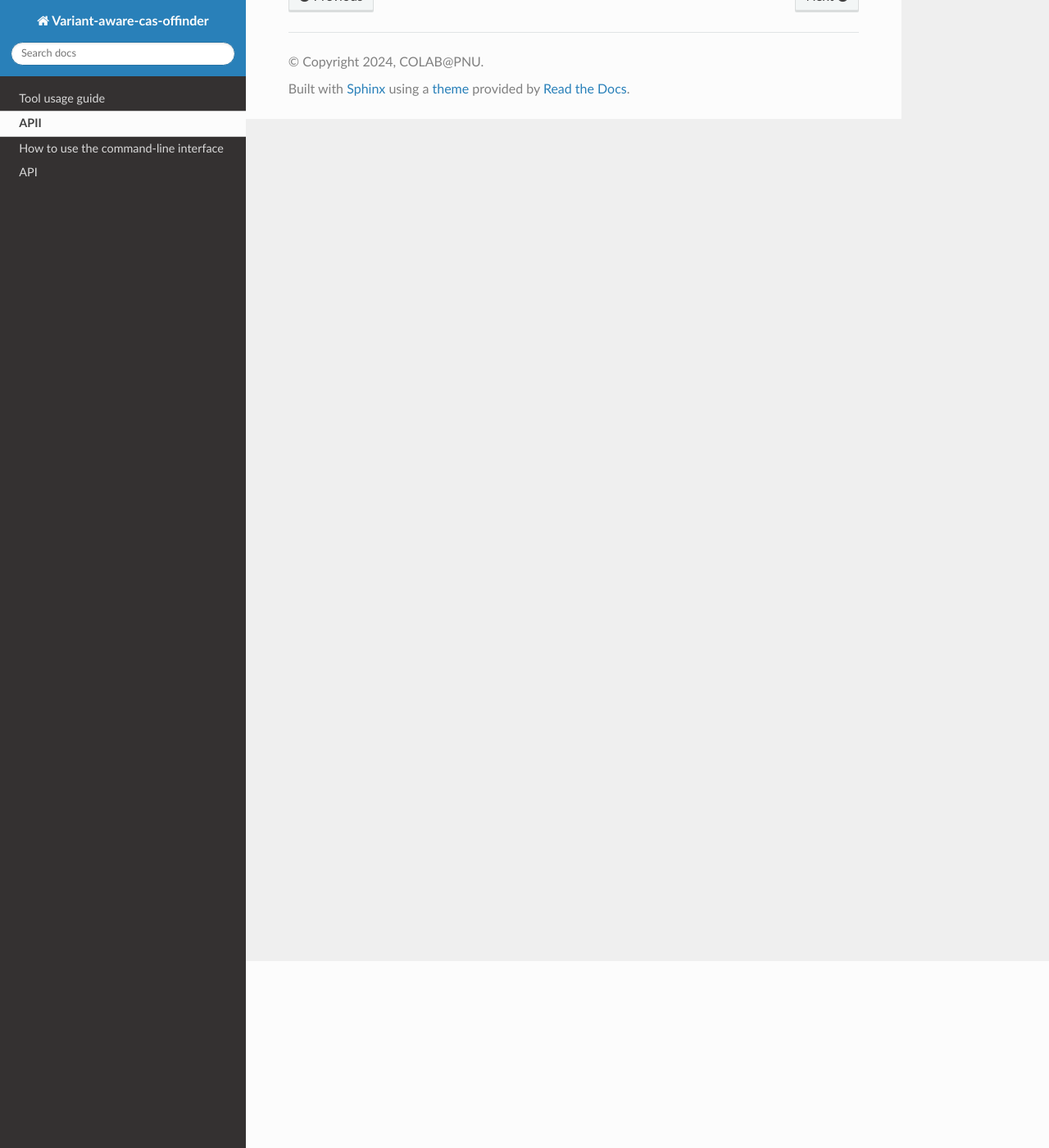
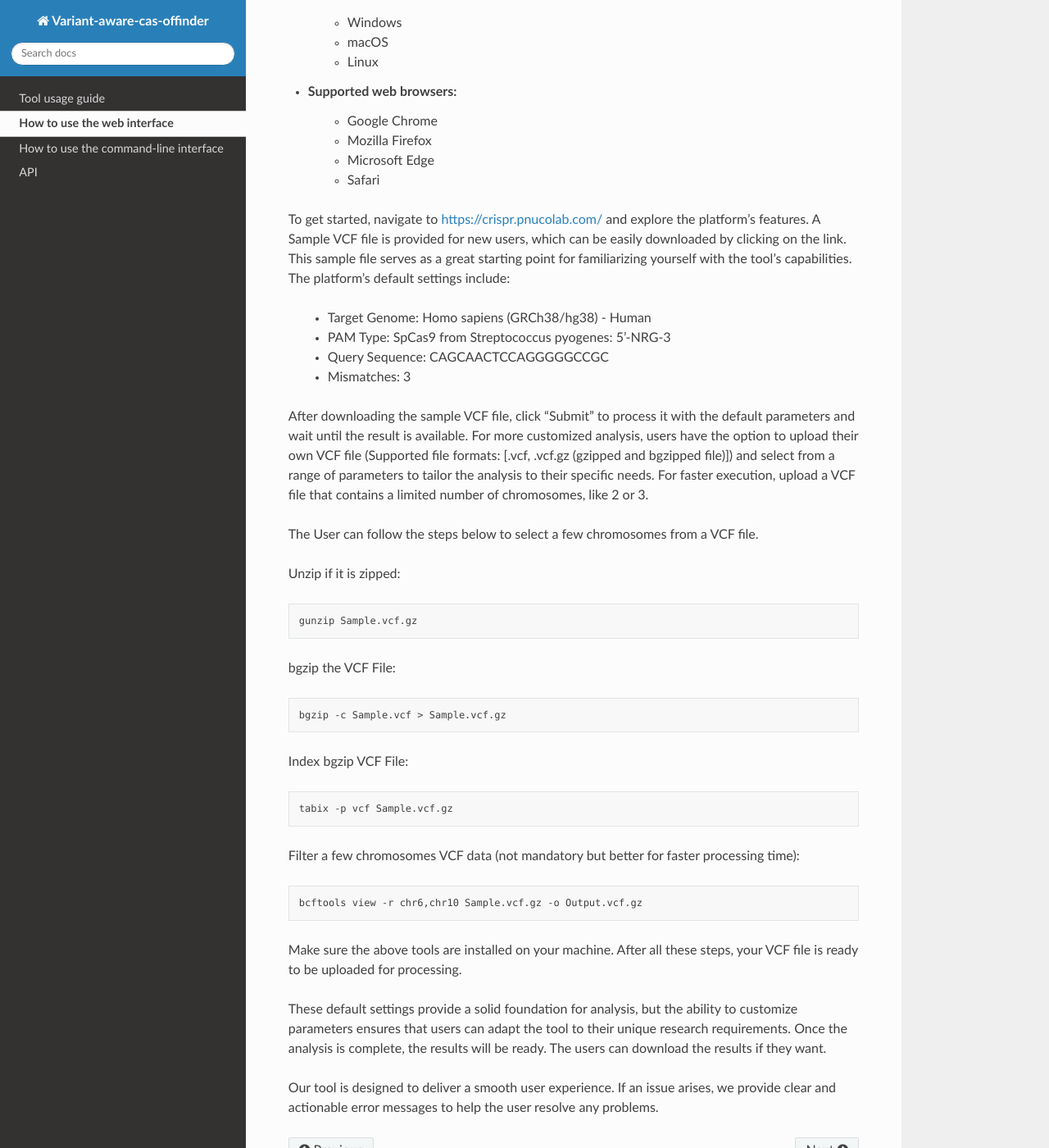
Before and after one commit to abyot2021/variant-aware-cas-offinder-rdtutorial, a Sphinx documentation site: the page built from docs/source/webtool.rst, in a window 1280 px wide and 1400 px high, scrolled down 228 px. Shown: the whole window at 82% size. Built offline with Sphinx 7.4.7 and the Read the Docs theme 3.1.0, drawn with Linux system fonts in a browser that asks for light colours; some of the changed text lies outside the part shown.

Commit message:
Update webtool.rst

```diff
--- a/docs/source/webtool.rst
+++ b/docs/source/webtool.rst
@@ -1,4 +1,64 @@
-APII
-====
+How to use the web interface
+============================
 
-test 1
+Allelic-Cas-OFFinder web tool works well in the following operating systems and web browsers.
+
+- Supported Operating Systems:
+    - Windows
+    - macOS
+    - Linux
+
+- Supported web browsers:
+    - Google Chrome
+    - Mozilla Firefox
+    - Microsoft Edge
+    - Safari
+
+To get started, navigate to https://crispr.pnucolab.com/ and explore the platform's features.
+A Sample VCF file is provided for new users, which can be easily downloaded by clicking on the link.
+This sample file serves as a great starting point for familiarizing yourself with the tool's capabilities.
+The platform's default settings include:
+
+    - Target Genome: Homo sapiens (GRCh38/hg38) - Human
+    - PAM Type: SpCas9 from Streptococcus pyogenes: 5'-NRG-3
+    - Query Sequence: CAGCAACTCCAGGGGGCCGC
+    - Mismatches: 3
+
+After downloading the sample VCF file, click "Submit" to process it with the default parameters and wait until the result is available.
+For more customized analysis, users have the option to upload their own VCF file
+(Supported file formats: [.vcf, .vcf.gz (gzipped and bgzipped file)]) and select from a range of parameters to tailor the analysis to
+their specific needs. For faster execution, upload a VCF file that contains a limited number of chromosomes, like 2 or 3.
+
+The User can follow the steps below to select a few chromosomes from a VCF file.
+
+Unzip if it is zipped:
+
+.. code-block:: bash
+
+   gunzip Sample.vcf.gz
+
+bgzip the VCF File:
+
+.. code-block:: bash
+
+   bgzip -c Sample.vcf > Sample.vcf.gz
+
+Index bgzip VCF File:
+
+.. code-block:: bash
+
+    tabix -p vcf Sample.vcf.gz
+
+Filter a few chromosomes VCF data (not mandatory but better for faster processing time):
+
+.. code-block:: bash
+
+   bcftools view -r chr6,chr10 Sample.vcf.gz -o Output.vcf.gz
+
+Make sure the above tools are installed on your machine. After all these steps, your VCF file is ready to be uploaded for processing.
+
+These default settings provide a solid foundation for analysis, but the ability to customize parameters ensures that users can adapt
+the tool to their unique research requirements.
+Once the analysis is complete, the results will be ready. The users can download the results if they want.
+
+Our tool is designed to deliver a smooth user experience. If an issue arises, we provide clear and actionable error messages to help the user resolve any problems.
```
